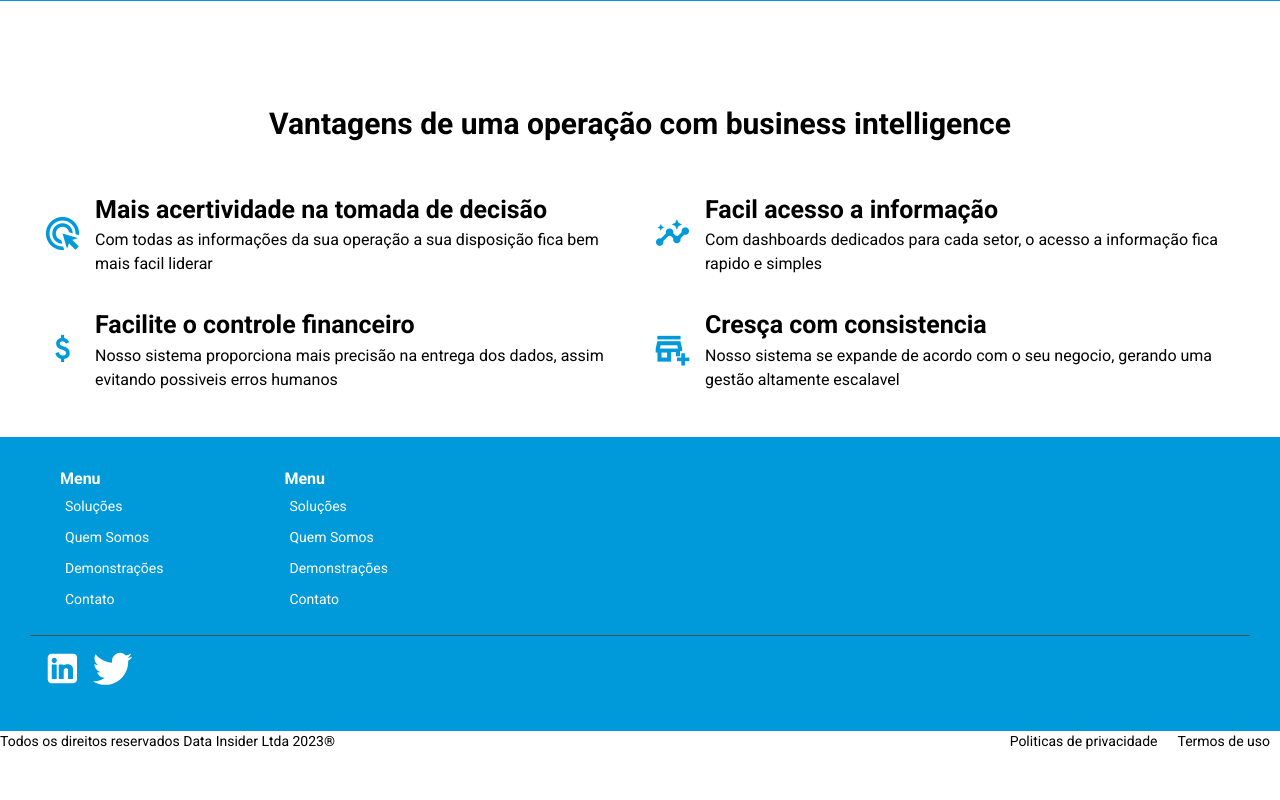
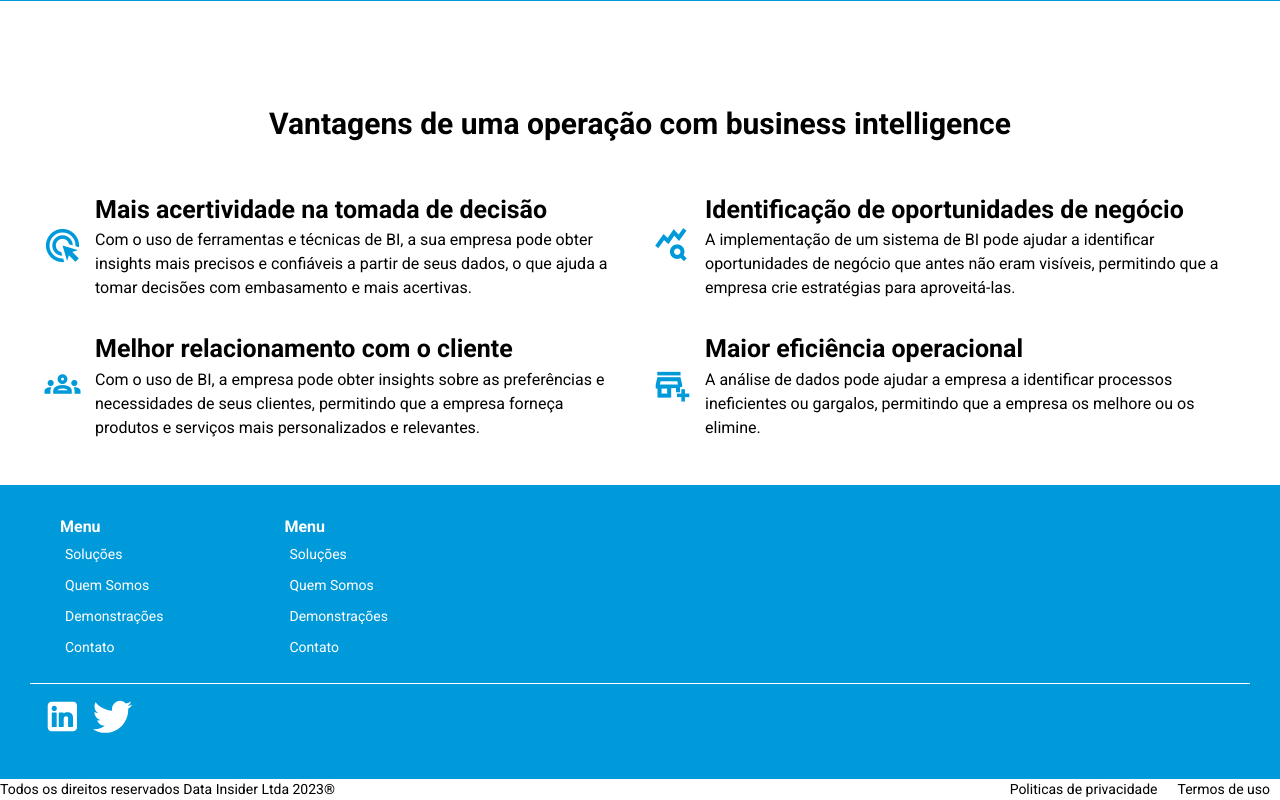
Before and after one commit to nathanzd/data-insider, a Next.js app: page / in a window 1280 px wide. Shown: the part 1440-2240 px from the top of the page. Before the commit the page ends 2192 px from the top, so only its background shows below. Built offline with nearby package versions, Linux system fonts and the light colour scheme.

Commit message:
refactor: text changes in Whydatainsider component

```diff
--- a/src/components/Whydatainsider/Whydatainsider.js
+++ b/src/components/Whydatainsider/Whydatainsider.js
@@ -17,31 +17,31 @@ const Whydatainsider = () => {
                     </div>
                     <div className={styles.WhydatainsiderGridItemContent}>
                         <h1 className={styles.WhydatainsiderGridItemTitle}>Mais acertividade na tomada de decisão</h1>
-                        <p className={styles.WhydatainsiderGridItemText}>Com todas as informações da sua operação a sua disposição fica bem mais facil liderar</p>
+                        <p className={styles.WhydatainsiderGridItemText}>Com o uso de ferramentas e técnicas de BI, a sua empresa pode obter insights mais precisos e confiáveis a partir de seus dados, o que ajuda a tomar decisões com embasamento e mais acertivas.</p>
                     </div>
                 </div>
 
                 <div className={styles.WhydatainsiderGridItem}>
                     <div className={styles.WhydatainsiderGridItemIcon}>
                         <span class="material-symbols-outlined">
-                            insights
+                            query_stats
                         </span>
                     </div>
                     <div className={styles.WhydatainsiderGridItemContent}>
-                        <h1 className={styles.WhydatainsiderGridItemTitle}>Facil acesso a informação</h1>
-                        <p className={styles.WhydatainsiderGridItemText}>Com dashboards dedicados para cada setor, o acesso a informação fica rapido e simples</p>
+                        <h1 className={styles.WhydatainsiderGridItemTitle}>Identificação de oportunidades de negócio</h1>
+                        <p className={styles.WhydatainsiderGridItemText}>A implementação de um sistema de BI pode ajudar a identificar oportunidades de negócio que antes não eram visíveis, permitindo que a empresa crie estratégias para aproveitá-las.</p>
                     </div>
                 </div>
 
                 <div className={styles.WhydatainsiderGridItem}>
                     <div className={styles.WhydatainsiderGridItemIcon}>
-                    <span class="material-symbols-outlined">
-                        attach_money
-                    </span>
+                        <span class="material-symbols-outlined">
+                            groups
+                        </span>
                     </div>
                     <div className={styles.WhydatainsiderGridItemContent}>
-                        <h1 className={styles.WhydatainsiderGridItemTitle}>Facilite o controle financeiro</h1>
-                        <p className={styles.WhydatainsiderGridItemText}>Nosso sistema proporciona mais precisão na entrega dos dados, assim evitando possiveis erros humanos</p>
+                        <h1 className={styles.WhydatainsiderGridItemTitle}>Melhor relacionamento com o cliente</h1>
+                        <p className={styles.WhydatainsiderGridItemText}>Com o uso de BI, a empresa pode obter insights sobre as preferências e necessidades de seus clientes, permitindo que a empresa forneça produtos e serviços mais personalizados e relevantes.</p>
                     </div>
                 </div>
 
@@ -52,8 +52,8 @@ const Whydatainsider = () => {
                         </span>
                     </div>
                     <div className={styles.WhydatainsiderGridItemContent}>
-                        <h1 className={styles.WhydatainsiderGridItemTitle}>Cresça com consistencia</h1>
-                        <p className={styles.WhydatainsiderGridItemText}>Nosso sistema se expande de acordo com o seu negocio, gerando uma gestão altamente escalavel</p>
+                        <h1 className={styles.WhydatainsiderGridItemTitle}>Maior eficiência operacional</h1>
+                        <p className={styles.WhydatainsiderGridItemText}>A análise de dados pode ajudar a empresa a identificar processos ineficientes ou gargalos, permitindo que a empresa os melhore ou os elimine.</p>
                     </div>
                 </div>
 
--- a/src/components/rodapePower/RodapePower.module.css
+++ b/src/components/rodapePower/RodapePower.module.css
@@ -23,7 +23,7 @@
 .RodapePowerRedes{
     display: flex;
     margin-top: 20px;
-    border-top: 1px solid #505050;
+    border-top: 1px solid white;
     padding: 10px;
     gap:5px;
 }
```
